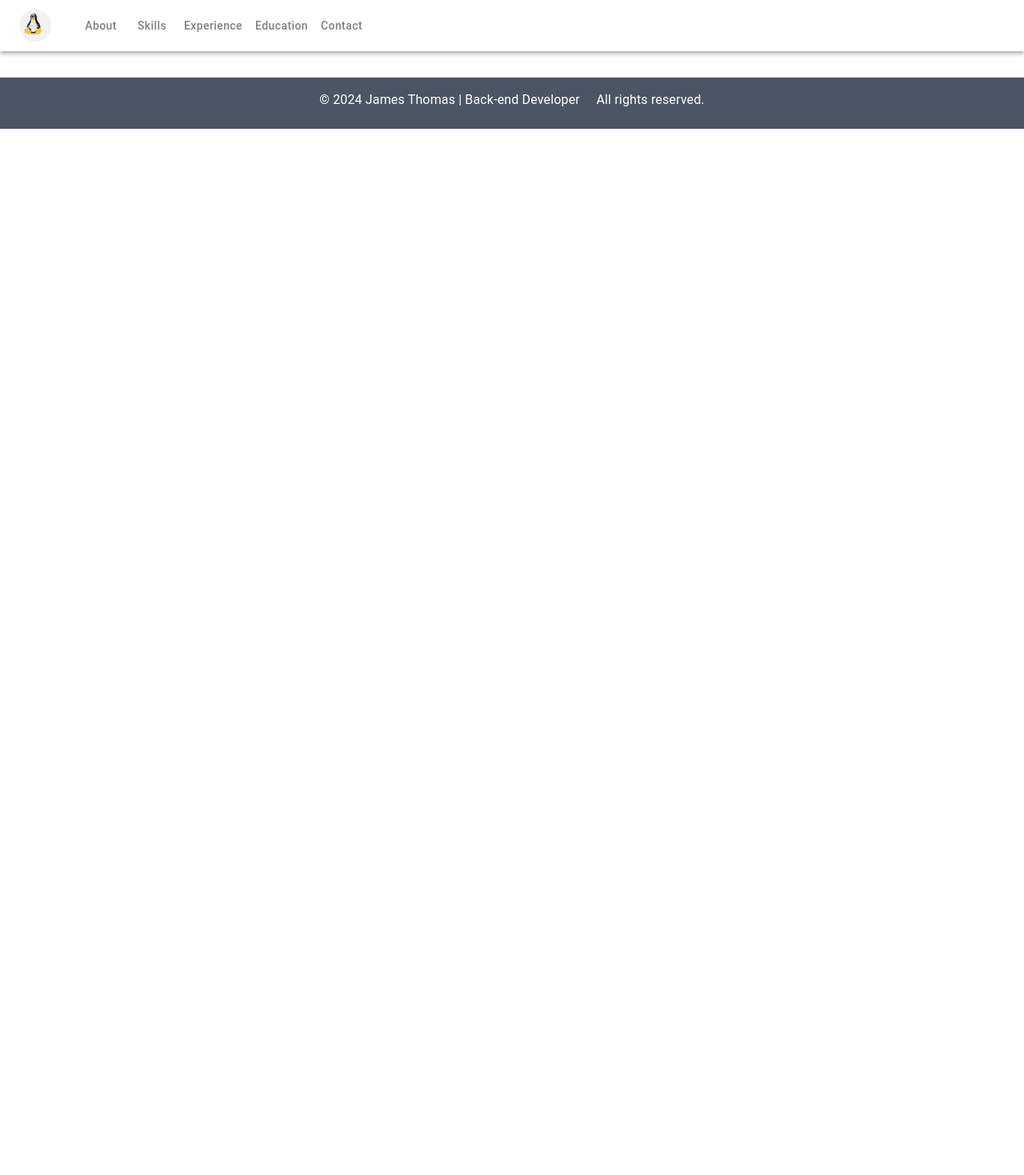
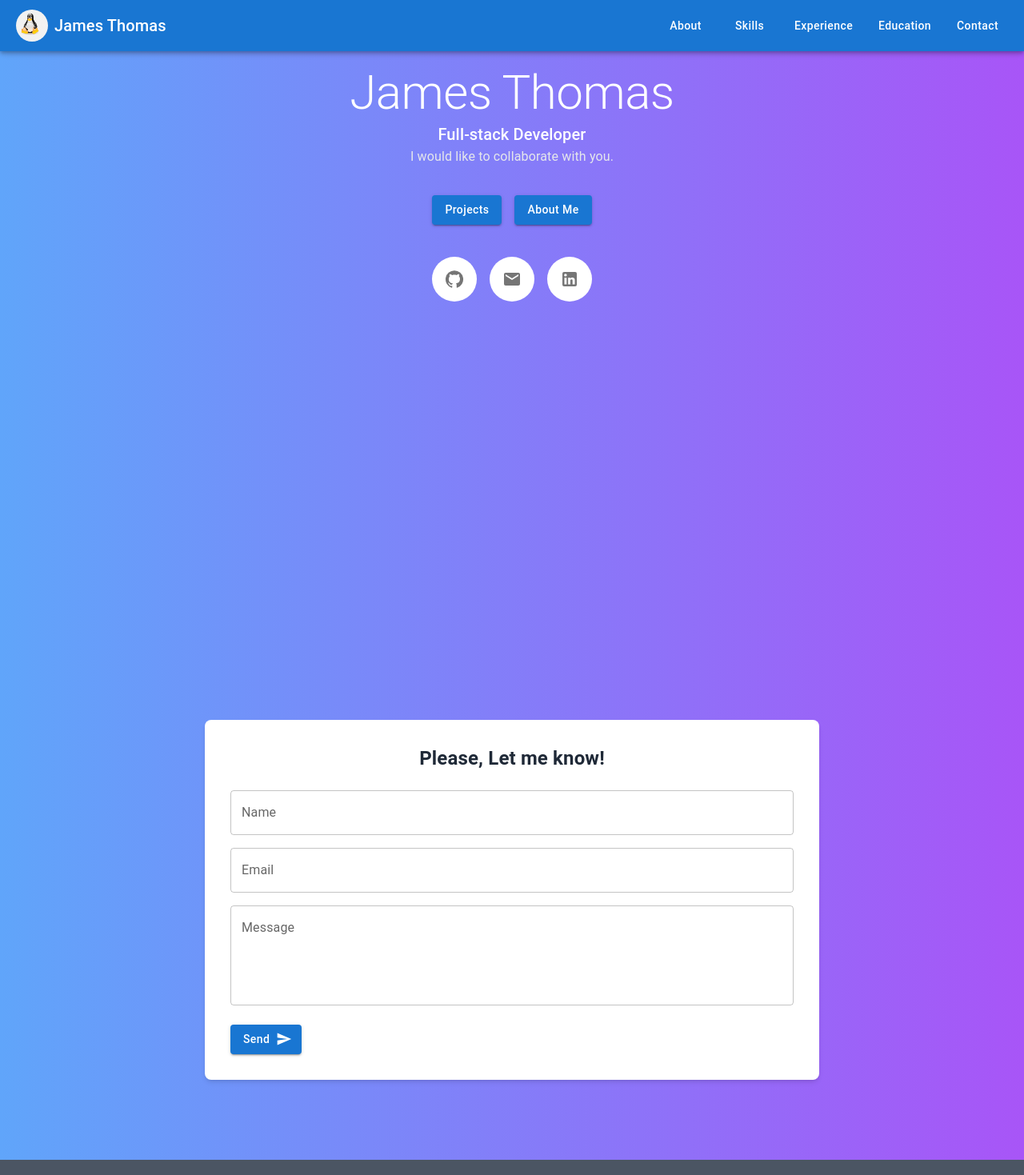
Before and after one commit to JamesThomas0727/portfolio, a React (Create React App) app in the folder frontend/: page / in a window 1280 px wide. Shown: the top 1469 px of the page at 80% size. Before the commit the page ends 800 px from the top, so only its background shows below. Built offline with nearby package versions, Linux system fonts and the light colour scheme.

Commit message:
Update Dashboard, Navbar, LandingLayout and add EmailBox, ScrollTopButton.

```diff
--- /dev/null
+++ b/frontend/src/components/Dashboard.js
@@ -0,0 +1,82 @@
+/**
+ * Author: James Thomas
+ * Date: 2024/12/28
+ * Description: Component of dashboard page.
+ */
+import React from "react";
+import { Typography, Button, IconButton, } from "@mui/material";
+import ScrollButton from './ScrollButton'
+import GitHubIcon from '@mui/icons-material/GitHub';
+import EmailIcon from '@mui/icons-material/Email';
+import LinkedInIcon from '@mui/icons-material/LinkedIn';
+
+const Dashboard = () => {
+    return (
+        <div className="min-h-screen relative bg-gradient-to-r from-blue-400 to-purple-500 border-none">
+            <div className="flex flex-col items-center justify-center text-center py-20">
+                <Typography
+                    variant="h2"
+                    className="text-white font-bold text-4xl md:text-5xl mb-4"
+                >
+                    James Thomas
+                </Typography>
+                <Typography
+                    variant="h6"
+                    className="text-white font-medium text-lg md:text-xl mb-6"
+                >
+                    Full-stack Developer
+                </Typography>
+                <Typography
+                    variant="body1"
+                    fontSize={'xl'}
+                    className="text-gray-200 text-sm md:text-base max-w-2xl mb-8"
+                >
+                    I would like to collaborate with you.
+                </Typography>
+                <div className="flex  justify-center space-x-4 mt-9 top-10">
+                    <Button
+                        sx={{
+                            textTransform: 'none',
+                        }}
+                        variant="contained"
+                        className="bg-teal-500 hover:bg-teal-600 text-white px-6 py-2 rounded-lg"
+                    >
+                        Projects
+                    </Button>
+                    <Button
+                        sx={{
+                            textTransform: 'none',
+                        }}
+                        variant="contained"
+                        className="bg-teal-500 hover:bg-teal-600 text-white px-6 py-2 rounded-lg"
+                    >
+                        About Me
+                    </Button>
+                </div>
+                <div className="flex justify-center space-x-4 mt-10">
+                    <IconButton
+                        className="!bg-white text-white hover:!bg-gray-400 w-14 h-14"
+                        aria-label="GitHub"
+                    >
+                        <GitHubIcon className="text-3xl" />
+                    </IconButton>
+                    <IconButton
+                        className="!bg-white text-white hover:!bg-gray-400 w-14 h-14"
+                        aria-label="Email"
+                    >
+                        <EmailIcon className="text-3xl" />
+                    </IconButton>
+                    <IconButton
+                        className="!bg-white text-white hover:!bg-gray-400 w-14 h-14"
+                        aria-label="LinkedIn"
+                    >
+                        <LinkedInIcon className="text-3xl" />
+                    </IconButton>
+                </div>
+            </div>
+            <ScrollButton />
+        </div>
+    );
+};
+
+export default Dashboard;
--- /dev/null
+++ b/frontend/src/components/EmailBox.js
@@ -0,0 +1,74 @@
+/**
+ * Author: James Thomas
+ * Date: 2024/12/28
+ * Description: Component of email box.
+ */
+import React from "react";
+import { TextField, Button, Box } from "@mui/material";
+import SendIcon from '@mui/icons-material/Send';
+const EmailBox = () => {
+    return (
+        <div className="max-h-fit border-none flex items-center justify-center bg-gradient-to-r from-blue-400 to-purple-500">
+            <Box
+                className="bg-white p-8 rounded-lg shadow-md w-full max-w-md"
+                sx={{
+                    margin: '100px',
+                    border: 'none',
+                    maxWidth: "60%",
+                }}
+            >
+                <h2 className="text-2xl font-bold mb-6 text-gray-800 text-center">
+                    Please, Let me know!
+                </h2>
+                <form>
+                    <div className="mb-4">
+                        <TextField
+                            id="name"
+                            label="Name"
+                            variant="outlined"
+                            fullWidth
+                            className="mb-4"
+                        />
+                    </div>
+                    <div className="mb-4">
+                        <TextField
+                            id="email"
+                            label="Email"
+                            type="email"
+                            variant="outlined"
+                            fullWidth
+                            className="mb-4"
+                        />
+                    </div>
+                    <div className="mb-6">
+                        <TextField
+                            id="message"
+                            label="Message"
+                            multiline
+                            rows={4}
+                            variant="outlined"
+                            fullWidth
+                        />
+                    </div>
+                    <div>
+                        <Button
+                            variant="contained"
+                            sx={{
+                                textTransform: "none",
+                                justifyContent: 'right',
+                            }}
+                            endIcon={<SendIcon />}
+                            color="primary"
+                            // fullWidth
+                            className="bg-teal-500 hover:bg-teal-600 text-white font-semibold py-2 rounded-lg transition duration-300"
+                        >
+                            Send
+                        </Button>
+                    </div>
+                </form>
+            </Box>
+        </div>
+    );
+};
+
+export default EmailBox;
--- a/frontend/src/components/Footer.js
+++ b/frontend/src/components/Footer.js
@@ -7,7 +7,7 @@ import React from 'react';
 
 const Footer = () => {
     return (
-        <footer className="mt-8 border-t  pt-4 text-center bg-gray-600 text-white py-6">
+        <footer className="border-t border-none pt-4 text-center bg-gray-600 text-white py-6">
             &copy; {new Date().getFullYear()} James Thomas | Back-end Developer
             &nbsp;&nbsp;&nbsp;
             All rights reserved.
--- a/frontend/src/components/NavBar.js
+++ b/frontend/src/components/NavBar.js
@@ -4,117 +4,122 @@
  * Description: Component for top navigation bar.
  */
 
-import React, { useState } from 'react'
-import { Divider, Drawer, Avatar, AppBar, Toolbar, List, ListItem, ListItemButton, ListItemText, Button, CssBaseline, Typography, Box, IconButton } from '@mui/material';
-import MenuIcon from '@mui/icons-material/Menu';
+import React, { useState } from 'react';
+import {
+    AppBar,
+    Toolbar,
+    Typography,
+    IconButton,
+    Drawer,
+    List,
+    ListItem,
+    ListItemText,
+    CssBaseline,
+    Box,
+    Button,
+    Avatar,
+} from "@mui/material";
+import MenuIcon from "@mui/icons-material/Menu";
 
 const navItems = ["About", "Skills", "Experience", "Education", "Contact"];
-const drawerWidth = 240;
 
-function DrawerAppBar(props) {
-    const { window } = props;
-    const [mobileOpen, setMobileOpen] = useState(false);
+const NavBar = () => {
+    const [drawerOpen, setDrawerOpen] = useState(false);
 
-    const handleDrawerToggle = () => {
-        setMobileOpen((prevState) => !prevState);
+    const toggleDrawer = (open) => (event) => {
+        if (
+            event.type === "keydown" &&
+            (event.key === "Tab" || event.key === "Shift")
+        ) {
+            return;
+        }
+        setDrawerOpen(open);
     };
 
-    const drawer = (
-        <Box onClick={handleDrawerToggle} sx={{ textAlign: 'center' }}>
-            <Typography sx={{ my: 2 }}>
-                James Thomas
-            </Typography>
-            <Divider />
-            <List>
-                {navItems.map((item) => (
-                    <ListItem key={item} disablePadding>
-                        <ListItemButton sx={{ textAlign: 'center' }}>
-                            <ListItemText primary={item} />
-                        </ListItemButton>
-                    </ListItem>
-                ))}
-            </List>
-        </Box>
-    );
-
-    const container = window !== undefined ? () => window().document.body : undefined;
-
     return (
-        <Box sx={{ display: 'flex' }}>
+        <div className="fixed w-full z-50">
             <CssBaseline />
-            <AppBar component="nav" sx={{
-                backgroundColor: 'transparent',
-                position: "static",
-            }}>
-                <Toolbar sx={{
-                }}>
+            <AppBar position="static"
+                className="bg-gray-800">
+                <Toolbar>
                     <IconButton
+                        sx={{
+                            '&:hover': {
+                                transform: 'scale(1.05, 1.05)',
+                            },
+                        }}
+                        onClick={() => { window.location.href = '/' }}
+                        edge="start" color="inherit" aria-label="logo">
+                        <Avatar src='assets/images/avatars/avatar1.png' alt='James Thomas' />
+                    </IconButton>
+                    <Typography
+                        variant="h6"
+                        className="flex-1 text-white font-bold text-lg"
+                        sx={{
+                            '&:hover': {
+                                color: '#2dd4bf',
+                                cursor: 'pointer',
+                            },
+                        }}
+                        onClick={() => { window.location.href = '/' }}
+                    >
+                        James Thomas
+                    </Typography>
+                    <div className="hidden md:flex space-x-4">
+                        {navItems.map((item) => {
+                            return (
+                                <Button
+                                    sx={{
+                                        textTransform: 'none',
+                                        '&:hover': {
+                                            transform: 'scale(1.05, 1.05)',
+                                            backgroundColor: 'transparent',
+                                        },
+                                    }}
+                                    key={item}
+                                    color="inherit" className="hover:text-teal-400">
+                                    {item}
+                                </Button>
+                            )
+                        })}
+                    </div>
+                    <IconButton
+                        edge="end"
                         color="inherit"
-                        aria-label="open drawer"
-                        edge="start"
-                        onClick={handleDrawerToggle}
+                        aria-label="menu"
+                        onClick={toggleDrawer(true)}
                         sx={{
-                            flexGrow: 1,
-                            left: '40px',
-                            justifyContent: 'left',
-                            mr: 2, display: { sm: 'none' },
-                            color: 'gray',
-                            component: 'div'
-                        }}>
+                            display: {
+                                sm: 'block',
+                            },
+                            '@media (min-width: 768px)': {
+                                display: 'none',
+                            },
+                        }}
+                    >
                         <MenuIcon />
                     </IconButton>
-                    <IconButton
-                        sx={{
-                            p: 0,
-                            marginRight: '30px',
-                            '&:hover': {
-                                transform: 'scale(1.2, 1.2)',
-                                background: 'none',
-                            },
-                        }}>
-                        <Avatar alt="James Thomas" src="/assets/images/avatars/avatar1.png" />
-                    </IconButton>
-                    <Box sx={{
-                        display: { xs: 'none', sm: 'block' },
-                    }}>
-                        {navItems.map((item) => (
-                            <Button key={item} sx={{
-                                color: 'gray',
-                                textTransform: 'none',
-                                '&:hover': {
-                                    color: 'blue',
-                                    transform: 'scale(1.05, 1.05)',
-                                    backgroundColor: 'transparent',
-                                },
-                                '&:active': {
-                                    backgroundColor: 'transparent',
-                                },
-                            }}>
-                                {item}
-                            </Button>
-                        ))}
-                    </Box>
                 </Toolbar>
             </AppBar>
-            <nav>
-                <Drawer
-                    container={container}
-                    variant="temporary"
-                    open={mobileOpen}
-                    onClose={handleDrawerToggle}
-                    ModalProps={{
-                        keepMounted: true,
-                    }}
-                    sx={{
-                        display: { xs: 'block', sm: 'none' },
-                        '& .MuiDrawer-paper': { boxSizing: 'border-box', width: drawerWidth },
-                    }}
+            <Drawer anchor="right" open={drawerOpen} onClose={toggleDrawer(false)}>
+                <Box
+                    sx={{ width: 250 }}
+                    role="presentation"
+                    onClick={toggleDrawer(false)}
+                    onKeyDown={toggleDrawer(false)}
+                    className="bg-gray-100"
                 >
-                    {drawer}
-                </Drawer>
-            </nav>
-        </Box>
+                    <List>
+                        {navItems.map((text, index) => (
+                            <ListItem button key={index}>
+                                <ListItemText primary={text} />
+                            </ListItem>
+                        ))}
+                    </List>
+                </Box>
+            </Drawer>
+        </div>
     );
-}
+};
 
-export default DrawerAppBar;
+export default NavBar;
--- /dev/null
+++ b/frontend/src/components/ScrollButton.js
@@ -0,0 +1,58 @@
+/**
+ * Author: James Thomas
+ * Date: 2024/12/29
+ * Description: Component of scroll to top button.
+ */
+import React, { useState, useEffect } from "react";
+import Button from "@mui/material/Button";
+import ArrowUpwardIcon from "@mui/icons-material/ArrowUpward";
+
+const ScrollToTopButton = () => {
+    const [isVisible, setIsVisible] = useState(false);
+    useEffect(() => {
+        const toggleVisibility = () => {
+            if (window.scrollY > 300) {
+                setIsVisible(true);
+            } else {
+                setIsVisible(false);
+            }
+        };
+
+        window.addEventListener("scroll", toggleVisibility);
+        return () => window.removeEventListener("scroll", toggleVisibility);
+    }, []);
+
+    const scrollToTop = () => {
+        window.scrollTo({
+            top: 0,
+            behavior: "smooth",
+        });
+    };
+
+    return (
+        <div
+            className={`fixed bottom-8 right-5 transition-opacity duration-300 ${isVisible ? "opacity-100" : "opacity-0"
+                }`}
+        >
+            <Button
+                variant="contained"
+                color="primary"
+                onClick={scrollToTop}
+                className="shadow-lg"
+                sx={{
+                    textTransform: 'none',
+                    justifyContent: 'center',
+                    minWidth: '50px',
+                    minHeight: '50px',
+                    borderRadius: '50%',
+                    padding: '1px',
+
+                }}
+            >
+                <ArrowUpwardIcon />
+            </Button>
+        </div>
+    );
+};
+
+export default ScrollToTopButton;
--- a/frontend/src/components/index.js
+++ b/frontend/src/components/index.js
@@ -4,4 +4,7 @@
  * Description: Index components as default and Export those.
  */
 export { default as NavBar } from './NavBar';
+export { default as Dashboard } from './Dashboard'
 export { default as Footer } from './Footer';
+export { default as EmailBox } from './EmailBox';
+export { default as ScrollButton } from './ScrollButton';
--- a/frontend/src/layouts/LandingLayout.js
+++ b/frontend/src/layouts/LandingLayout.js
@@ -1,13 +1,14 @@
 import React from 'react'
 
-import { Footer, NavBar } from '../components'
+import { Footer, NavBar, EmailBox } from '../components'
+import Dashboard from '../components/Dashboard'
 export default function LandingLayout() {
   return (
-    <>
-      <NavBar />
-      <div>
-      </div>
-      <Footer />
-    </>
+    <div className='static'>
+      <NavBar id="navbar" />
+      <Dashboard id="dashboard" />
+      <EmailBox id="contact" />
+      <Footer id="footer" />
+    </div>
   )
 }
```
